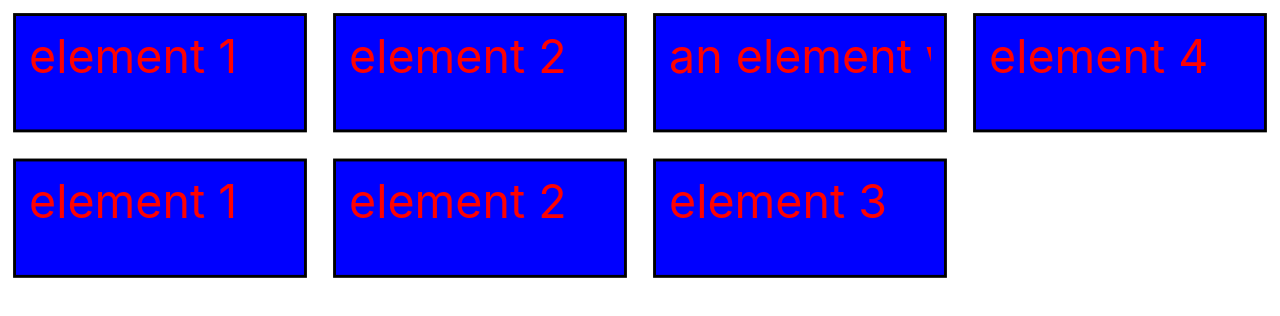
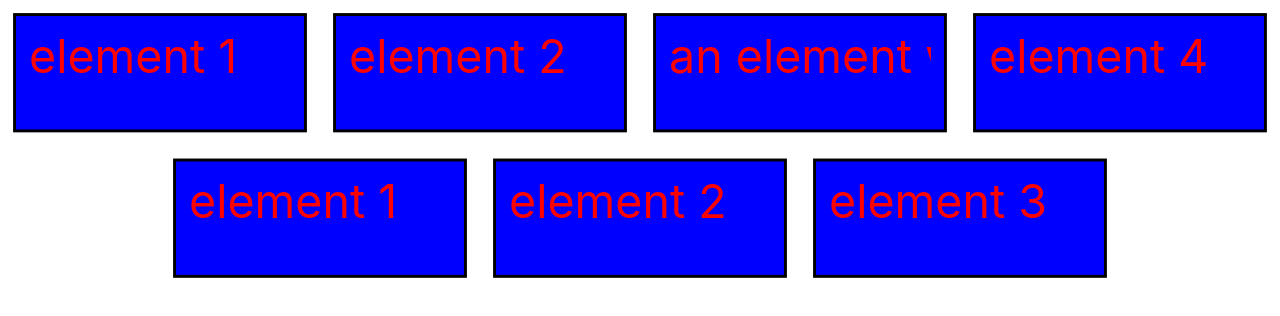
Before and after one commit to tkreyling/svg-experiments, a React (Create React App) app: page / in a window 1280 px wide. Shown: the top 316 px of the page. Built offline with nearby package versions, Linux system fonts and the light colour scheme.

Commit message:
Center layers that are less wide then the full width

```diff
--- a/src/App.tsx
+++ b/src/App.tsx
@@ -27,15 +27,17 @@ export function widthOfElements(elements: any[]) {
 }
 
 export function layout(layers: string[][]): RectProps[][] {
+    let fullWidth = widthOfLayers(layers);
     return layers.map((elements, layerIndex) => {
-        return layoutHorizontally(elements, layerIndex)
+        return layoutHorizontally(elements, layerIndex, fullWidth)
     });
 }
 
-export function layoutHorizontally(elements: string[], layerIndex: number): RectProps[] {
+export function layoutHorizontally(elements: string[], layerIndex: number, fullWidth: number): RectProps[] {
+    let offsetToCenter = (fullWidth - widthOfElements(elements)) / 2;
     return elements.map((element, index) => {
         return {
-            x: index * (ELEMENT_WIDTH + HORIZONTAL_SPACING) + MARGIN_SIDE,
+            x: index * (ELEMENT_WIDTH + HORIZONTAL_SPACING) + MARGIN_SIDE + offsetToCenter,
             y: layerIndex * (ELEMENT_HEIGHT + VERTICAL_SPACING) + MARGIN_TOP,
             element: element,
             key: layerIndex + "_" + index
```
Also changed, not shown: 1 other file (tests, documents, lock files or other folders).
